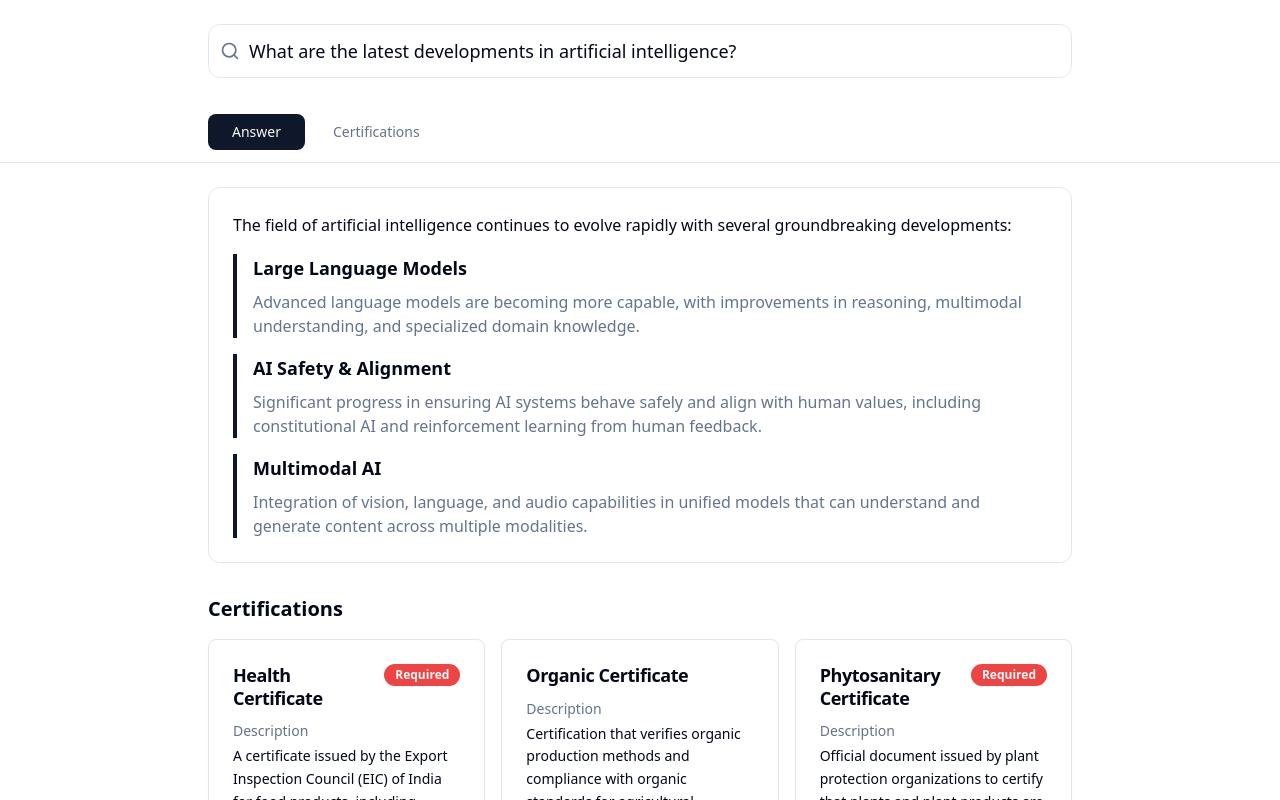
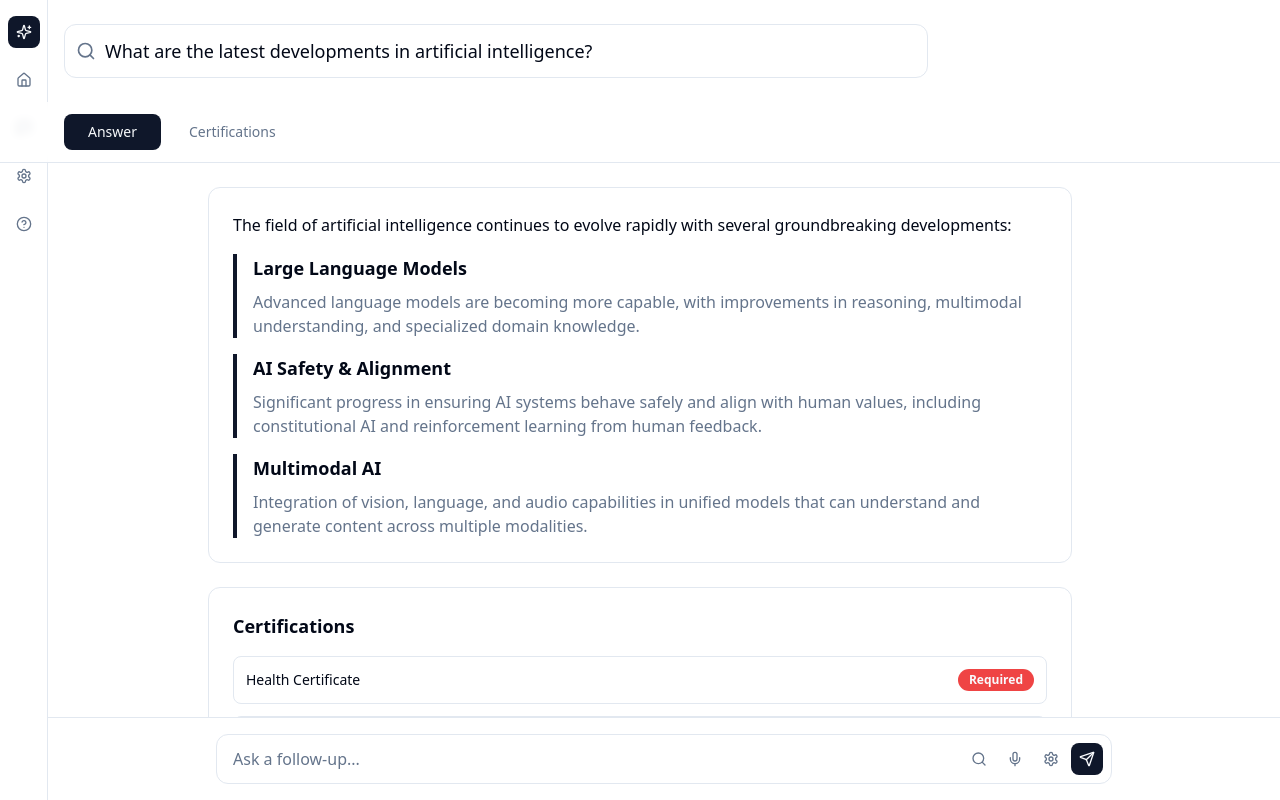
Before and after one commit to zg915/perplexa-certify, a React (Vite) app: page / in a window 1280 px wide. Shown: the top 800 px of the page. Built offline with nearby package versions, Linux system fonts and the light colour scheme.

Commit message:
Refactor Answer tab display
Update Answer tab to show only certification names and required status, aligning with a chatbot-style interface. This change removes the detailed certification information from the Answer tab, displaying only the essential elements as requested.

```diff
--- a/src/components/AnswerContent.tsx
+++ b/src/components/AnswerContent.tsx
@@ -1,6 +1,5 @@
-import CertificationCard from "./CertificationCard";
-
-interface AnswerContentProps {
+import SimplifiedCertification from "./SimplifiedCertification";
+  interface AnswerContentProps {
   onNavigateToCertifications: () => void;
 }
 
@@ -36,8 +35,8 @@ const sampleCertifications = [
 
 const AnswerContent = ({ onNavigateToCertifications }: AnswerContentProps) => {
   return (
-    <div className="w-full max-w-4xl mx-auto px-4 py-6">
-      <div className="prose prose-slate dark:prose-invert max-w-none">
+    <div className="w-full max-w-4xl mx-auto px-4 py-6 pb-24">
+      <div className="space-y-6">
         <div className="bg-card border border-border rounded-xl p-6">
           <p className="text-foreground leading-relaxed mb-4">
             The field of artificial intelligence continues to evolve rapidly with several groundbreaking developments:
@@ -71,17 +70,16 @@ const AnswerContent = ({ onNavigateToCertifications }: AnswerContentProps) => {
         </div>
 
         {/* Certifications Section */}
-        <div className="mt-8">
-          <h2 className="text-xl font-semibold mb-4 text-foreground">Certifications</h2>
-          <div className="grid grid-cols-1 md:grid-cols-2 lg:grid-cols-3 gap-4">
+        <div className="bg-card border border-border rounded-xl p-6">
+          <h2 className="text-lg font-semibold mb-4 text-foreground">Certifications</h2>
+          <div className="space-y-3">
             {sampleCertifications.map((certification, index) => (
-              <div
+              <SimplifiedCertification
                 key={index}
+                name={certification.certificate_name}
+                isRequired={certification.is_required}
                 onClick={onNavigateToCertifications}
-                className="cursor-pointer transform transition-all duration-200 hover:scale-[1.02]"
-              >
-                <CertificationCard certification={certification} />
-              </div>
+              />
             ))}
           </div>
         </div>
--- a/src/components/CertificationsGrid.tsx
+++ b/src/components/CertificationsGrid.tsx
@@ -42,7 +42,7 @@ const sampleCertifications: Certification[] = [
 
 const CertificationsGrid = () => {
   return (
-    <div className="w-full max-w-6xl mx-auto px-4 py-6">
+    <div className="w-full max-w-6xl mx-auto px-4 py-6 ml-12 pb-24">
       <div className="grid grid-cols-1 md:grid-cols-2 lg:grid-cols-3 gap-6">
         {sampleCertifications.map((certification, index) => (
           <CertificationCard
--- /dev/null
+++ b/src/components/ChatInput.tsx
@@ -0,0 +1,61 @@
+import { Search, Mic, Settings, Send } from "lucide-react";
+import { useState } from "react";
+
+const ChatInput = () => {
+  const [message, setMessage] = useState("");
+
+  const handleSubmit = (e: React.FormEvent) => {
+    e.preventDefault();
+    if (message.trim()) {
+      // Handle message submission here
+      console.log("Message:", message);
+      setMessage("");
+    }
+  };
+
+  return (
+    <div className="fixed bottom-0 left-12 right-0 bg-background border-t border-border p-4">
+      <div className="max-w-4xl mx-auto">
+        <form onSubmit={handleSubmit} className="relative">
+          <div className="flex items-center bg-card border border-border rounded-xl overflow-hidden">
+            <input
+              type="text"
+              value={message}
+              onChange={(e) => setMessage(e.target.value)}
+              placeholder="Ask a follow-up..."
+              className="flex-1 px-4 py-3 bg-transparent text-foreground placeholder-muted-foreground outline-none"
+            />
+            <div className="flex items-center pr-2 space-x-1">
+              <button
+                type="button"
+                className="p-2 text-muted-foreground hover:text-foreground transition-colors"
+              >
+                <Search className="w-4 h-4" />
+              </button>
+              <button
+                type="button"
+                className="p-2 text-muted-foreground hover:text-foreground transition-colors"
+              >
+                <Mic className="w-4 h-4" />
+              </button>
+              <button
+                type="button"
+                className="p-2 text-muted-foreground hover:text-foreground transition-colors"
+              >
+                <Settings className="w-4 h-4" />
+              </button>
+              <button
+                type="submit"
+                className="p-2 bg-primary text-primary-foreground rounded-lg hover:bg-primary/90 transition-colors"
+              >
+                <Send className="w-4 h-4" />
+              </button>
+            </div>
+          </div>
+        </form>
+      </div>
+    </div>
+  );
+};
+
+export default ChatInput;
--- a/src/components/SearchHeader.tsx
+++ b/src/components/SearchHeader.tsx
@@ -2,7 +2,7 @@ import { Search } from "lucide-react";
 
 const SearchHeader = () => {
   return (
-    <div className="w-full max-w-4xl mx-auto px-4 py-6">
+    <div className="w-full max-w-4xl mx-auto px-4 py-6 ml-12">
       <div className="relative">
         <div className="absolute inset-y-0 left-3 flex items-center pointer-events-none">
           <Search className="h-5 w-5 text-muted-foreground" />
--- /dev/null
+++ b/src/components/Sidebar.tsx
@@ -0,0 +1,35 @@
+import { Sparkles, Home, MessageSquare, Settings, HelpCircle } from "lucide-react";
+import { cn } from "@/lib/utils";
+
+const Sidebar = () => {
+  const sidebarItems = [
+    { icon: Sparkles, active: true },
+    { icon: Home, active: false },
+    { icon: MessageSquare, active: false },
+    { icon: Settings, active: false },
+    { icon: HelpCircle, active: false },
+  ];
+
+  return (
+    <div className="fixed left-0 top-0 h-full w-12 bg-card border-r border-border flex flex-col items-center py-4 space-y-4">
+      {sidebarItems.map((item, index) => {
+        const Icon = item.icon;
+        return (
+          <button
+            key={index}
+            className={cn(
+              "w-8 h-8 rounded-lg flex items-center justify-center transition-colors",
+              item.active
+                ? "bg-primary text-primary-foreground"
+                : "text-muted-foreground hover:bg-accent hover:text-accent-foreground"
+            )}
+          >
+            <Icon className="w-4 h-4" />
+          </button>
+        );
+      })}
+    </div>
+  );
+};
+
+export default Sidebar;
--- /dev/null
+++ b/src/components/SimplifiedCertification.tsx
@@ -0,0 +1,27 @@
+import { Badge } from "@/components/ui/badge";
+
+interface SimplifiedCertificationProps {
+  name: string;
+  isRequired: boolean;
+  onClick: () => void;
+}
+
+const SimplifiedCertification = ({ name, isRequired, onClick }: SimplifiedCertificationProps) => {
+  return (
+    <div
+      onClick={onClick}
+      className="flex items-center justify-between p-3 bg-card border border-border rounded-lg hover:bg-accent/50 cursor-pointer transition-colors group"
+    >
+      <span className="text-sm font-medium text-foreground group-hover:text-accent-foreground">
+        {name}
+      </span>
+      {isRequired && (
+        <Badge variant="destructive" className="text-xs">
+          Required
+        </Badge>
+      )}
+    </div>
+  );
+};
+
+export default SimplifiedCertification;
--- a/src/components/TabBar.tsx
+++ b/src/components/TabBar.tsx
@@ -13,7 +13,7 @@ const TabBar = ({ activeTab, onTabChange }: TabBarProps) => {
 
   return (
     <div className="sticky top-0 z-10 bg-background/80 backdrop-blur-sm border-b border-border">
-      <div className="w-full max-w-4xl mx-auto px-4">
+      <div className="w-full max-w-4xl mx-auto px-4 ml-12">
         <div className="flex space-x-1 py-3">
           {tabs.map((tab) => (
             <button
--- a/src/pages/Index.tsx
+++ b/src/pages/Index.tsx
@@ -1,14 +1,19 @@
 import { useState } from "react";
+import Sidebar from "@/components/Sidebar";
 import SearchHeader from "@/components/SearchHeader";
 import TabBar from "@/components/TabBar";
 import AnswerContent from "@/components/AnswerContent";
 import CertificationsGrid from "@/components/CertificationsGrid";
+import ChatInput from "@/components/ChatInput";
 
 const Index = () => {
   const [activeTab, setActiveTab] = useState("answer");
 
   return (
-    <div className="min-h-screen bg-background">
+    <div className="min-h-screen bg-background flex">
+      <Sidebar />
+
+      <div className="flex-1">
         <SearchHeader />
         <TabBar activeTab={activeTab} onTabChange={setActiveTab} />
 
@@ -19,6 +24,9 @@ const Index = () => {
           {activeTab === "certifications" && <CertificationsGrid />}
         </div>
       </div>
+
+      <ChatInput />
+    </div>
   );
 };
 
```
Lines whose indentation alone changed are shown as unchanged.
